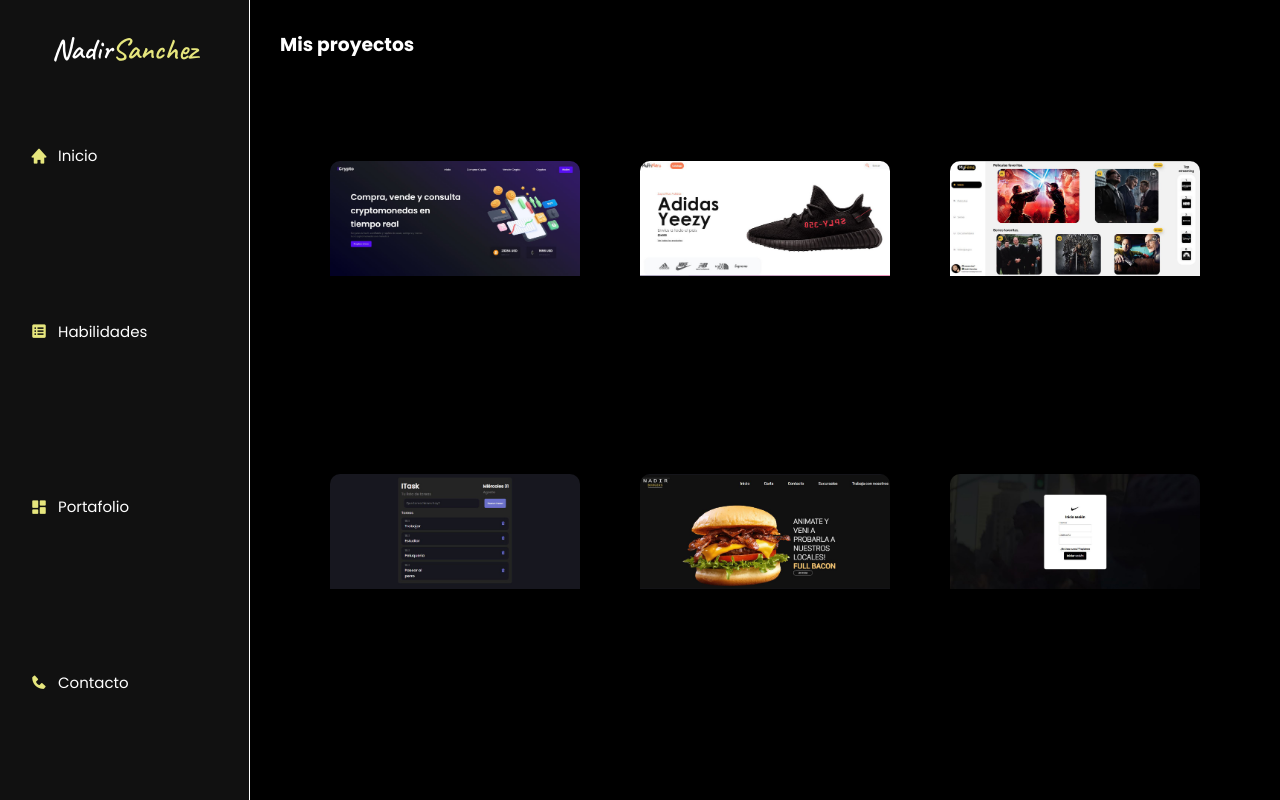
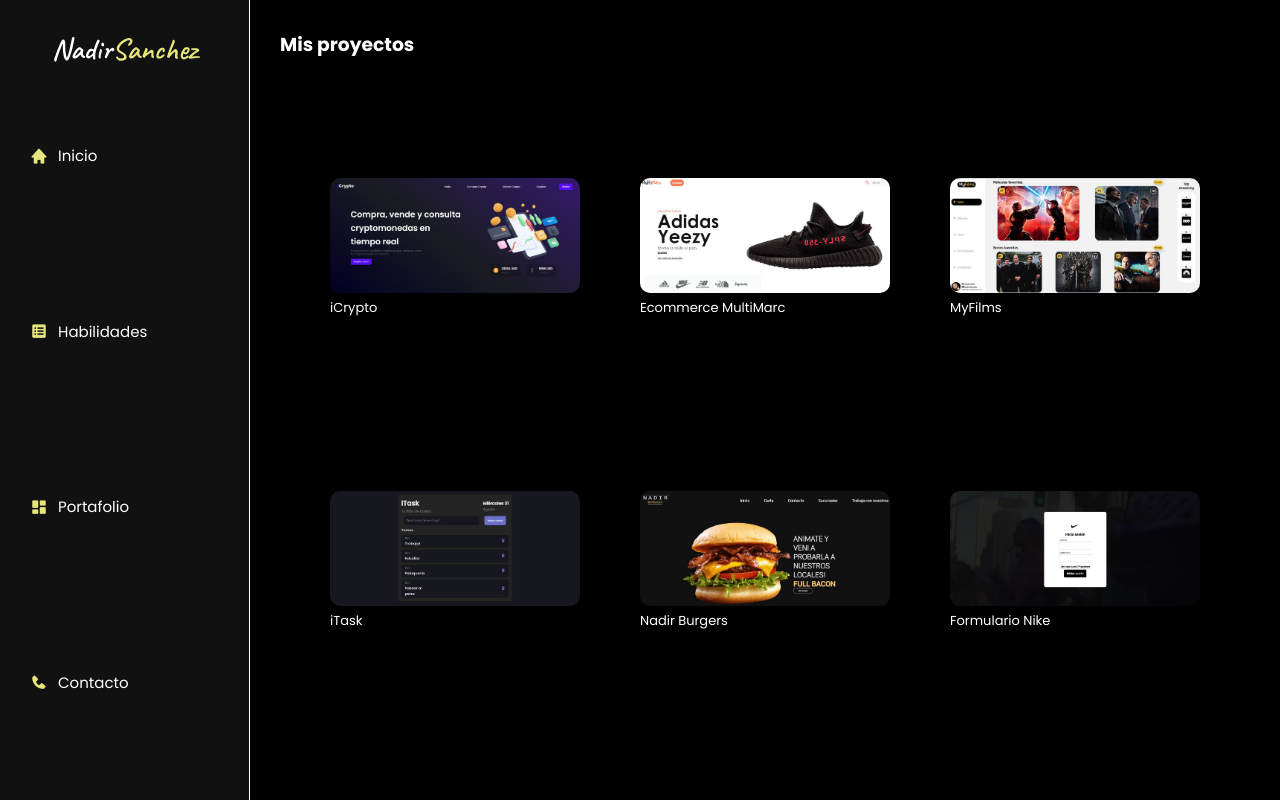
Before and after one commit to nasanchez7/portfolio, a React (Create React App) app: page /portafolio in a window 1280 px wide. Built offline with nearby package versions, Linux system fonts and the light colour scheme.

Commit message:
Portafolio Nadir Sanchez

```diff
--- a/src/container/PortafolioContainer.jsx
+++ b/src/container/PortafolioContainer.jsx
@@ -23,6 +23,7 @@
                         </ul>
                     </div>
                 </div>
+                <h3>iCrypto</h3>
             </div>
 
             <div class="card">
@@ -41,6 +42,7 @@
                         </ul>
                     </div>
                 </div>
+                <h3>Ecommerce MultiMarc</h3>
             </div>
 
             <div class="card">
@@ -60,6 +62,7 @@
                         </ul>
                     </div>
                 </div>
+                <h3>MyFilms</h3>
             </div>
 
             <div class="card">
@@ -78,6 +81,7 @@
                         </ul>
                     </div>
                 </div>
+                <h3>iTask</h3>
             </div>
 
             <div class="card">
@@ -96,6 +100,7 @@
                         </ul>
                     </div>
                 </div>
+                <h3>Nadir Burgers</h3>
             </div>
 
             <div class="card">
@@ -104,7 +109,7 @@
                 </div>
                 <div class="details">
                     <div class="center">
-                        <a href="https://nasanchez7.github.io/nike-form-validation/">Formulario de inicio de sesion Nike</a>
+                        <a href="https://nasanchez7.github.io/nike-form-validation/">Formulario Nike</a>
                         <p>NikeForm es un simple formulario inspirado en Nike que te permite
                             iniciar sesion validando una "base de datos" (array de objetos) o crear un
                             nuevo usuario e iniciar sesion con el mediante localStorage.
@@ -117,8 +122,8 @@
                         </ul>
                     </div>
                 </div>
+                <h3>Formulario Nike</h3>
             </div>
-
             </div>
         </div>
 
--- a/src/scss/_portafolio.scss
+++ b/src/scss/_portafolio.scss
@@ -25,8 +25,13 @@
             left: 50%;
             //transform: translate(-50%,-50%);
             width: 250px;
-            height: 150px;
+            height: 115px;
             background: #000;
+            h3{
+                font-size: 13px;
+                font-weight: 400;
+                margin-top: 5px;
+            }
         }
         .card .image {
             border-radius: 10px;
```
